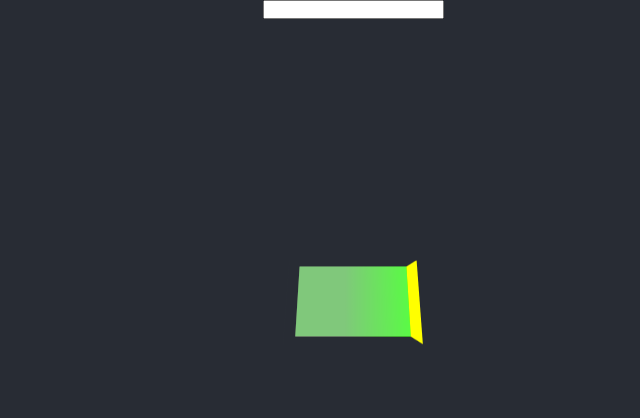
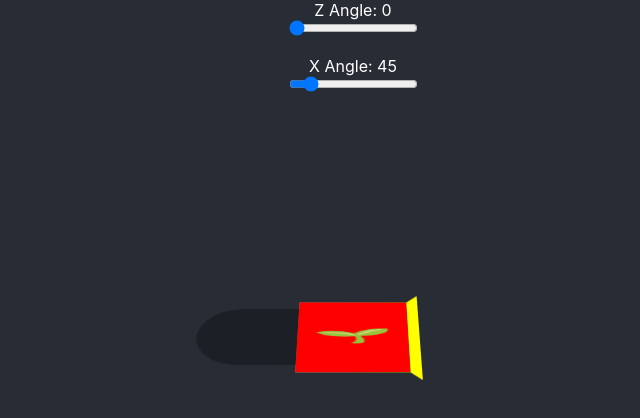
Before and after one commit to wunnle/colonization-game, a React (Create React App) app: page / in a window 1280 px wide. Shown: the top 418 px of the page, without its empty margins (287-927 px from the left). Built offline with nearby package versions, Linux system fonts and the light colour scheme.

Commit message:
created single tile again

```diff
--- a/src/App.css
+++ b/src/App.css
@@ -61,7 +61,7 @@ header button {
   border-style: solid;
   border-width: 10px;
   /* background: url('./img/original.jpg'); */
-  transform: rotateX(45deg) translateY(0) translateZ(140px);
+  transform: rotateX(var(--planet-x-angle)) translateY(0) translateZ(140px) rotateZ(var(--planet-z-angle));
   transform-style: preserve-3d;
   transition: background-color 0.3s ease;
 }
--- a/src/components/TestTile/TestTile.jsx
+++ b/src/components/TestTile/TestTile.jsx
@@ -1,14 +1,28 @@
-import React from 'react';
+import React, { useState } from 'react';
 import Tile from '../Tile'
 import Planet from '../Planet'
 
 const TestTile = () => {
+
+  const [zAngle, setZAngle] = useState(0);
+  const [xAngle, setXAngle] = useState(45);
+
+  document.documentElement.style.setProperty('--planet-z-angle', zAngle + "deg");
+  document.documentElement.style.setProperty('--planet-x-angle', xAngle + "deg");
+
   return (
     <div class="App">
-      <input type="slider"/>
+
+
+
+      <label htmlFor="">Z Angle: {zAngle} </label>
+      <input type="range" min="0" max="360" value={zAngle} onChange={(e) => setZAngle(e.target.value)} />
+      <br/>
+      <label htmlFor="">X Angle: {xAngle} </label>
+      <input type="range" min="0" max="360" value={xAngle} onChange={(e) => setXAngle(e.target.value)} />
       <div className="board-holder">
         <Planet sunDirection='right'>
-          <Tile level={0} shadowLevel={0}></Tile>
+          <Tile level={1} shadowLevel={0}></Tile>
         </Planet>
       </div>
     </div>
--- a/src/components/Tile/Tile.js
+++ b/src/components/Tile/Tile.js
@@ -1,5 +1,5 @@
 import React, { Component } from 'react';
-import styles, { tile, tileHolder, tileN, tileS, tileW, tileE, tileTop } from './Tile.module.scss'
+import styles, { tile, tileHolder, side1, side2, side3, side4, sideTop } from './Tile.module.scss'
 
 const Tile = ({ level = 0, owner, handleClick, shadowLevel }) => {
   return (
@@ -32,11 +32,12 @@ const TileHolder = ({ children, handleClick, shadowLevel }) => {
   return (
     <div className={tileHolder}>
       <div className={`${tile} ${shadowLevels[shadowLevel]}`} onClick={handleClick}>
-        <div className={tileTop}>{children}</div>
-        <div className={tileN}></div>
-        <div className={tileS}></div>
-        <div className={tileE}></div>
-        <div className={tileW}></div>
+        {children}
+        <div className={sideTop}></div>
+        <div className={side1}>1</div>
+        <div className={side2}>2</div>
+        <div className={side3}>3</div>
+        <div className={side4}></div>
       </div>
     </div>
   )
--- a/src/components/Tile/Tile.module.scss
+++ b/src/components/Tile/Tile.module.scss
@@ -4,6 +4,8 @@
   top: 0;
   width: 100%;
   height: 100%;
+  backface-visibility: hidden;
+
 }
 
 
@@ -20,45 +22,73 @@
   color: black;
 }
 
-.tileTop {
+.sideTop {
   box-sizing: border-box;
+  @extend %tileSide;
+  background: red !important;
+  transform: translateZ(0);
 }
 
 .tileHolder {
   position: relative;
 }
 
-.tileN {
-  transform: rotateY(90deg)
+// .side1 {
+//   transform: rotateY(270deg) translateX(-100%);
+// 	transform-origin: center left;
+//   @extend %tileSide;
+//   background: yellow;
+//   bottom: 0;
+//   box-sizing: border-box;
+//   box-sizing: border-box;
+//   margin-top: auto;
+//   height: 100%;
+//   width: 30px;
+// }
+
+// .side2 {
+//   transform: rotateY(270deg) rotateX(90deg) translateX(-100%) translateY(-50%) translateZ(50px);
+// 	transform-origin: center left;
+//   @extend %tileSide;
+//   background: yellowgreen;
+//   bottom: 0;
+//   box-sizing: border-box;
+//   box-sizing: border-box;
+//   margin-top: auto;
+//   height: 100%;
+//   width: 30px;
+// }
+
+.side1 {
+  @extend %tileSide;
+  background: yellow;
+  width: 30px;
+  transform: translateX(-30px) rotateY(-90deg);
+  transform-origin: right center;
 }
 
-.tileS {
-  transform: rotateX(90deg) translateY(0);
+.side2 {
+  @extend %tileSide;
+  background: blue;
+  height: 30px;
+  transform: translateY(-30px) rotateX(90deg);
   transform-origin: bottom center;
+}
+
+.side3 {
   @extend %tileSide;
   background: white;
-  bottom: 0;
-  box-sizing: border-box;
-  box-sizing: border-box;
-  margin-top: auto;
   height: 30px;
+  transform: translateY(100px) rotateX(-90deg);
+  transform-origin: top center;
 }
 
-.tileW {
-  transform: rotateY(270deg) translateX(-100%);
-	transform-origin: center left;
+.side4 {
   @extend %tileSide;
-  background: white;
-  bottom: 0;
-  box-sizing: border-box;
-  box-sizing: border-box;
-  margin-top: auto;
-  height: 100%;
+  background: purple;
   width: 30px;
-}
-
-.tileE {
-
+  transform: translateX(100px) rotateY(90deg);
+  transform-origin: left center;
 
 }
 
```
